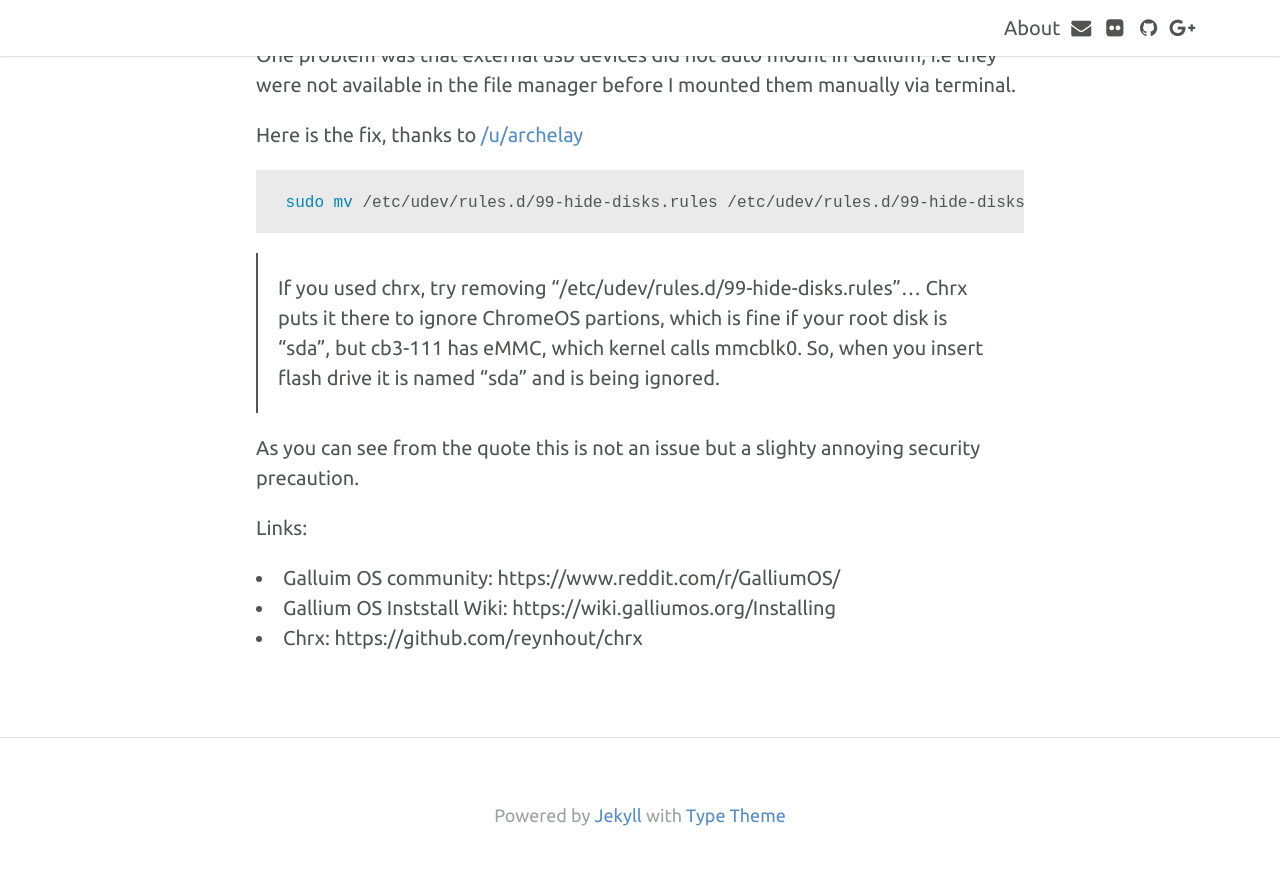
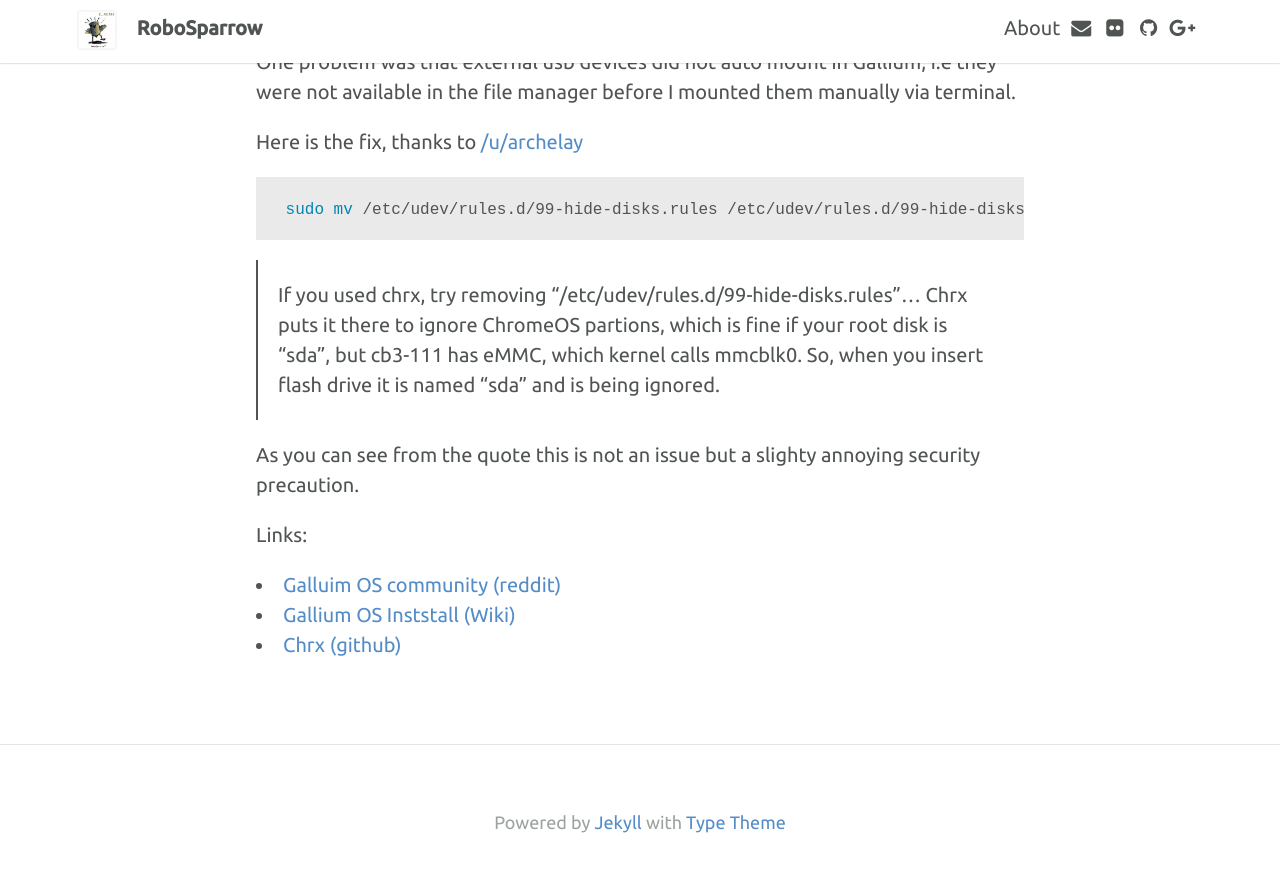
Before and after one commit to RoboSparrow/RoboSparrow.github.io, a Jekyll site: the page built from _posts/2016-12-04-gallium-os-auto-mount-usb.md, in a window 1280 px wide and 900 px high, scrolled down 874 px. Shown: the top 872 px of the window. Built offline with Jekyll 4.4.1, drawn with Linux system fonts in a browser that asks for light colours; nearby versions of some CDN libraries.

Commit message:
fingers crossed

```diff
--- a/_config.yml
+++ b/_config.yml
@@ -15,7 +15,6 @@
 
   # Header and footer text
   header_text: true
-
   header_text_feature_image:
   footer_text: >
    Powered by <a href="http://jekyllrb.com">Jekyll</a> with <a href="https://rohanchandra.github.io/project/type/">Type Theme</a>
--- a/_includes/header.html
+++ b/_includes/header.html
@@ -1,16 +1,16 @@
 <header class="site-header{% if page.feature-img %} has-feature-image{% endif %}">
     <div class="branding">
-        {% if site.theme.gravatar %}
+        {% if site.theme_settings.gravatar %}
         <a href="{{ site.baseurl }}/">
-            <img class="avatar" src="https://secure.gravatar.com/avatar/{{ site.theme.gravatar }}?s=100" alt=""/>
+            <img class="avatar" src="https://secure.gravatar.com/avatar/{{ site.theme_settings.gravatar }}?s=100" alt=""/>
         </a>
-        {% elsif site.theme.avatar %}
+        {% elsif site.theme_settings.avatar %}
         <a href="{{ site.baseurl }}/">
-            <img class="avatar" src="/img/{{ site.theme.avatar }}" alt=""/>
+            <img class="avatar" src="/img/{{ site.theme_settings.avatar }}" alt=""/>
         </a>
         {% endif %}
         <h1 class="site-title">
-            <a href="{{ site.baseurl }}/">{{ site.theme.title }}</a>
+            <a href="{{ site.baseurl }}/">{{ site.theme_settings.title }}</a>
         </h1>
     </div>
 
--- /dev/null
+++ b/_includes/header_text.html
@@ -0,0 +1,2 @@
+<p><img src="/img/robosparrow.jpg" height="250"></p>
+<p>RoboSparrow's pursue for crumbs.</p>
--- a/index.html
+++ b/index.html
@@ -6,7 +6,7 @@
   {% if site.theme_settings.header_text %}
   <div class="call-out"
   style="background-image: url('{{ site.baseurl }}/{{ site.theme_settings.header_text_feature_image }}')">
-    {{ site.theme_settings.header_text }}
+    {% include header_text.html %}
   </div>
   {% endif %}
 
```
Also changed, not shown: _posts/2016-12-04-gallium-os-auto-mount-usb.md (+3 -3 lines).
